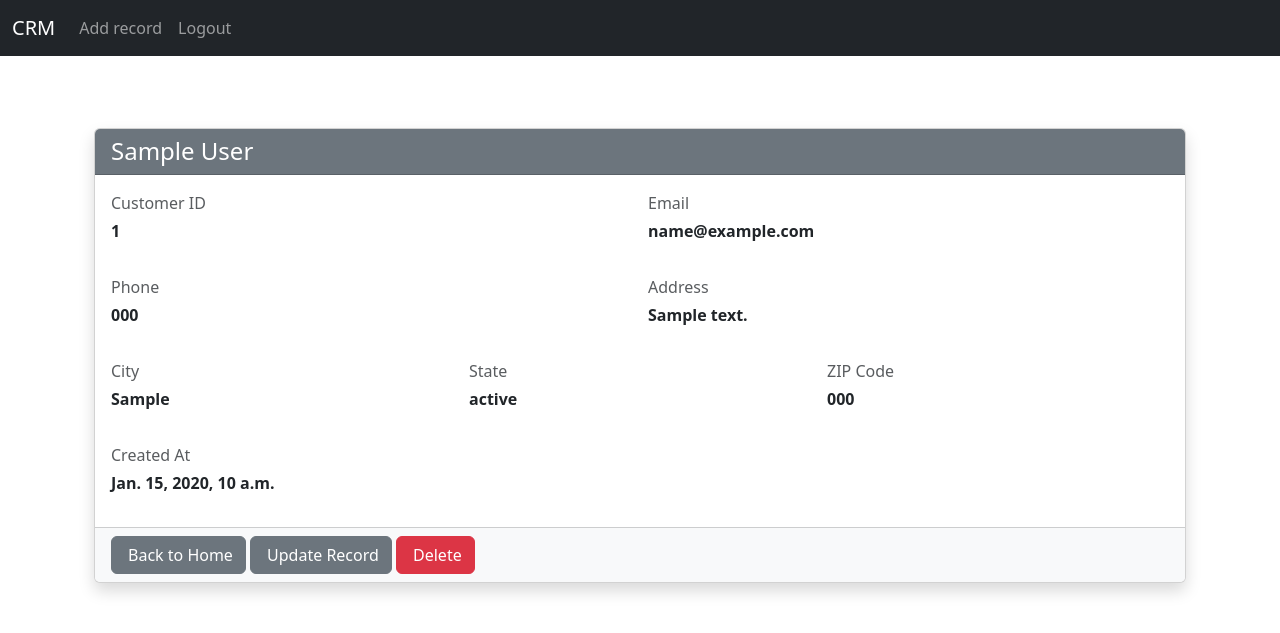
After one commit to SheriffMudasir/Django-CRM, a Django app: page /record/1 in a window 1280 px wide. The commit adds this page. Shown: the top 633 px of the page. Run offline with Django 5.2, Linux system fonts and the light colour scheme; a user stored in the database is signed in; tables that the repository leaves empty hold one stand-in row (values such as "Sample post").

```diff
--- a/app_one/admin.py
+++ b/app_one/admin.py
@@ -3,7 +3,7 @@ from .models import Record
 
 @admin.register(Record)
 class RecordAdmin(admin.ModelAdmin):
-    list_display = ('id', 'created_at', 'first_name', 'last_name', 'email', 'phone', 'city')
+    list_display = ('id', 'created_at', 'first_name', 'last_name', 'email', 'phone', 'city', 'user')
     list_filter = ('created_at',)
     search_fields = ('first_name', 'last_name', 'email')
     ordering = ('-created_at',)
--- a/app_one/models.py
+++ b/app_one/models.py
@@ -1,7 +1,9 @@
 from django.db import models
+from django.contrib.auth.models import User
 
 
 class Record(models.Model):
+    user = models.ForeignKey(User, on_delete=models.CASCADE)
     created_at = models.DateTimeField(auto_now_add=True)
     first_name = models.CharField(max_length=50, db_index=True)
     last_name = models.CharField(max_length=50, db_index=True)
--- a/app_one/urls.py
+++ b/app_one/urls.py
@@ -5,4 +5,8 @@ urlpatterns = [
     path('home/', views.home, name='home'),
     path('logout/', views.logout_user, name='logout'),
     path('register/', views.register_user, name='register'),
+    path('record/<int:pk>', views.customer_record, name='record'),
+    path('delete_record/<int:pk>', views.delete_record, name='delete_record'),
+    path('add_record/', views.add_record, name='add_record'),
+    path('update_record/<int:pk>', views.update_record, name='update_record'),
 ]
--- a/app_one/views.py
+++ b/app_one/views.py
@@ -1,7 +1,7 @@
 from django.shortcuts import render, redirect
 from django.contrib.auth import authenticate, login, logout
 from django.contrib import messages
-from .forms import SignUpForm
+from .forms import SignUpForm, AddRecordForm
 from .models import Record
 
 # Create your views here.
@@ -45,3 +45,49 @@ def register_user(request):
     else:
         form = SignUpForm()
     return render(request, 'register.html', {'form':form})
+
+def customer_record(request, pk):
+    if request.user.is_authenticated:
+        customer_record = Record.objects.get(id=pk)
+        return render(request, 'record.html', {'customer_record': customer_record})
+    else:
+        messages.warning(request, "You must log in to view this page!")
+        return redirect('home')
+
+def delete_record(request, pk):
+    if request.user.is_authenticated:
+        record_delete = Record.objects.get(id=pk)
+        record_delete.delete()
+        messages.success(request, "Record has been successfully deleted")
+        return redirect('home')
+    else:
+        messages.warning(request, "You must log in to view this page!")
+        return redirect('home')
+
+def add_record(request):
+    if request.user.is_authenticated:
+        form = AddRecordForm(request.POST or None)
+        if request.method == "POST":
+            if form.is_valid():
+                saved_form = form.save(commit=False)
+                saved_form.user = request.user
+                saved_form.save()
+                messages.success(request, "Record added successfully")
+                return redirect('home')
+        return render(request, "add_record.html", {'form':form})
+    else:
+        messages.warning(request, "You must log in to add records")
+        return redirect('home')
+
+def update_record(request, pk):
+    if request.user.is_authenticated:
+        record_update = Record.objects.get(id=pk)
+        form = AddRecordForm(request.POST or None, instance=record_update)
+        if form.is_valid():
+            form.save()
+            messages.success(request, "Form has been saved successfully")
+            return redirect('home')
+        return render(request, 'update_record.html', {'form':form})
+    else:
+        messages.warning(request, "You must be loggin to to update record")
+        return redirect('home')
--- a/templates/nav.html
+++ b/templates/nav.html
@@ -14,6 +14,9 @@
             <ul class="navbar-nav me-auto mb-2 mb-lg-0">
                 {% if user.is_authenticated %}
                     <li class="nav-item">
+                        <a class="nav-link" href="{% url 'add_record' %}">Add record</a>
+                    </li>
+                    <li class="nav-item">
                         <a class="nav-link" href="{% url 'logout' %}">Logout</a>
                     </li>
                 {% else %}
--- /dev/null
+++ b/templates/record.html
@@ -0,0 +1,59 @@
+{% extends 'base.html' %}
+{% block content %}
+
+<div class="container py-4">
+  <div class="card shadow">
+    <div class="card-header bg-secondary text-white">
+      <h4 class="card-title mb-0">{{ customer_record.first_name }} {{ customer_record.last_name }}</h4>
+    </div>
+    <div class="card-body">
+      <div class="row g-3">
+        <div class="col-md-6">
+          <p class="text-muted mb-1">Customer ID</p>
+          <p class="fw-bold">{{ customer_record.id }}</p>
+        </div>
+        <div class="col-md-6">
+          <p class="text-muted mb-1">Email</p>
+          <p class="fw-bold">{{ customer_record.email }}</p>
+        </div>
+        <div class="col-md-6">
+          <p class="text-muted mb-1">Phone</p>
+          <p class="fw-bold">{{ customer_record.phone }}</p>
+        </div>
+        <div class="col-md-6">
+          <p class="text-muted mb-1">Address</p>
+          <p class="fw-bold">{{ customer_record.address }}</p>
+        </div>
+        <div class="col-md-4">
+          <p class="text-muted mb-1">City</p>
+          <p class="fw-bold">{{ customer_record.city }}</p>
+        </div>
+        <div class="col-md-4">
+          <p class="text-muted mb-1">State</p>
+          <p class="fw-bold">{{ customer_record.state }}</p>
+        </div>
+        <div class="col-md-4">
+          <p class="text-muted mb-1">ZIP Code</p>
+          <p class="fw-bold">{{ customer_record.zipcode }}</p>
+        </div>
+        <div class="col-12">
+          <p class="text-muted mb-1">Created At</p>
+          <p class="fw-bold">{{ customer_record.created_at }}</p>
+        </div>
+      </div>
+    </div>
+    <div class="card-footer bg-light">
+      <a href="{% url 'home' %}" class="btn btn-secondary">
+        <i class="fas fa-home me-1"></i> Back to Home
+      </a>
+      <a href="{% url 'update_record' customer_record.id %}" class="btn btn-secondary">
+        <i class="fas fa-home me-1"></i> Update Record
+      </a>
+      <a href="{% url 'delete_record' customer_record.id %}" class="btn btn-danger">
+        <i class="fas fa-home me-1"></i> Delete
+      </a>
+    </div>
+  </div>
+</div>
+
+{% endblock %}
```
Also changed, not shown: CRM/settings.py (+14 -9 lines), app_one/forms.py (+15 -0 lines), templates/add_record.html (added, +15 -0 lines), templates/home.html (+29 -14 lines), templates/update_record.html (added, +14 -0 lines), README.md (added), app_one/migrations/0002_record_user.py (added), 3 other files.
